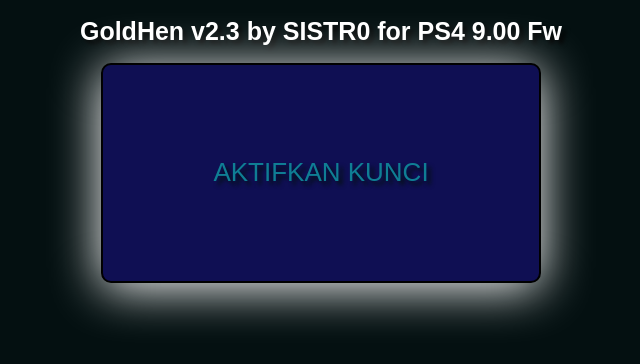
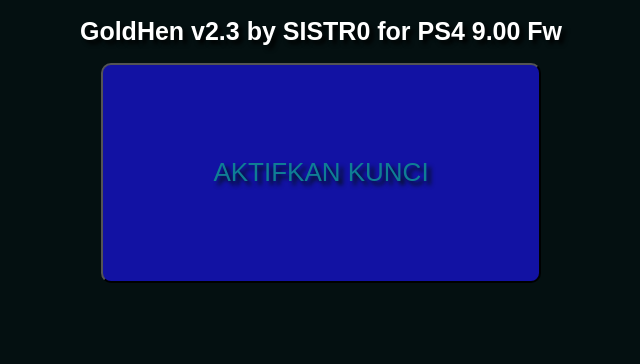
Before and after one commit to wotalim/900CM, a plain HTML site: page index.html in a window 1280 px wide. In both pictures the pointer is over the button "AKTIFKAN KUNCI". Shown: the part 50-414 px from the top of the page, without its empty margins (319-959 px from the left). Drawn offline with Linux system fonts and the light colour scheme.

Commit message:
changing

```diff
--- a/index.html
+++ b/index.html
@@ -158,18 +158,16 @@ background-size:cover;
 }
 button {
             background:rgba(0,0,0,0.5);
-			box-shadow: 0 5px 20px 0 white;
-            border: 2px solid black;
+
+
             border-radius: 10px;
             width: 200px;
             height: 43px;
             text-align: center;
 }
 button:hover {
-            box-shadow: 0 5px 50px 0 white;
             color: white;
-            border-radius: 10px;
-			background-color: #0F0F53;
+			      background-color: #1212a3;
 }
 
 hr {
```
